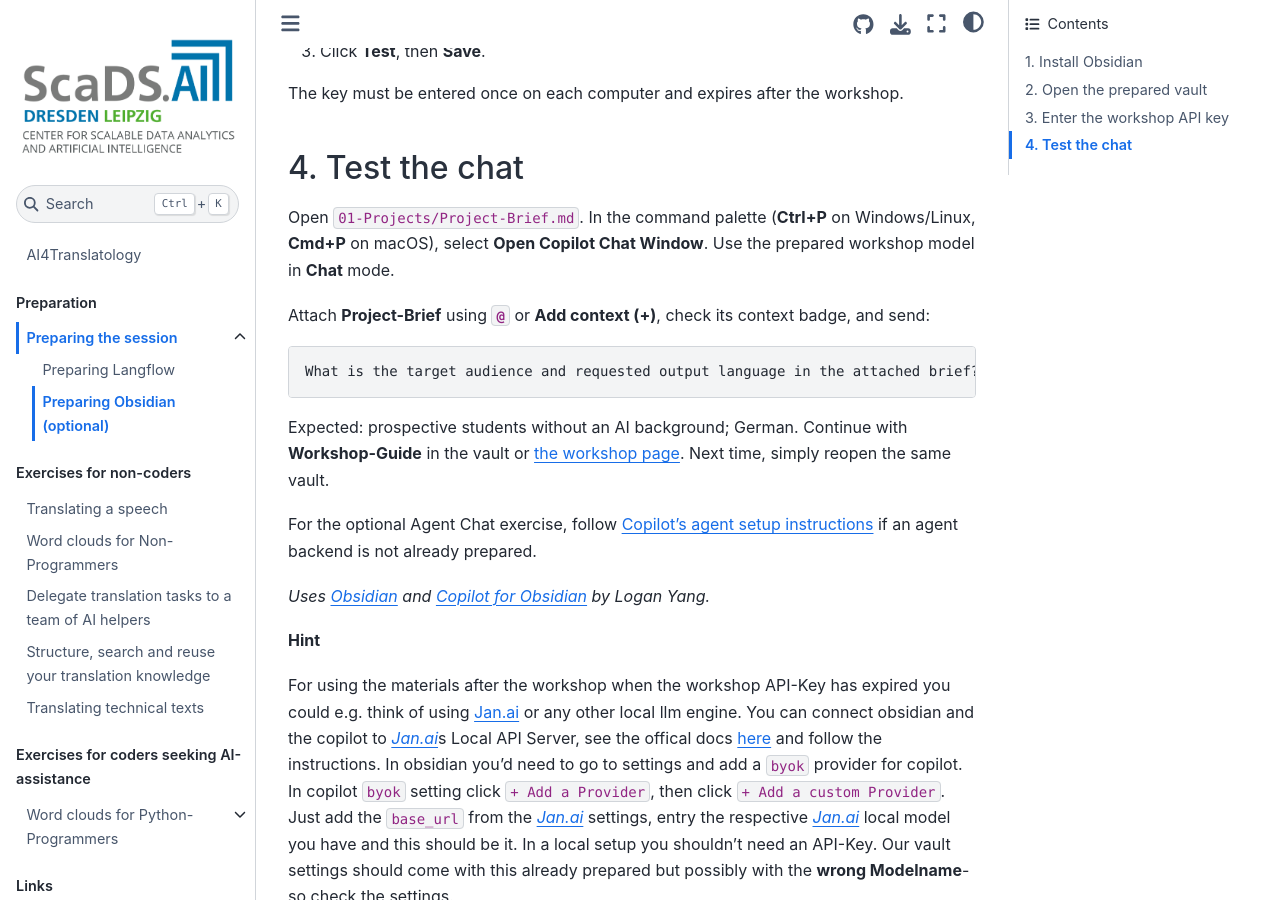
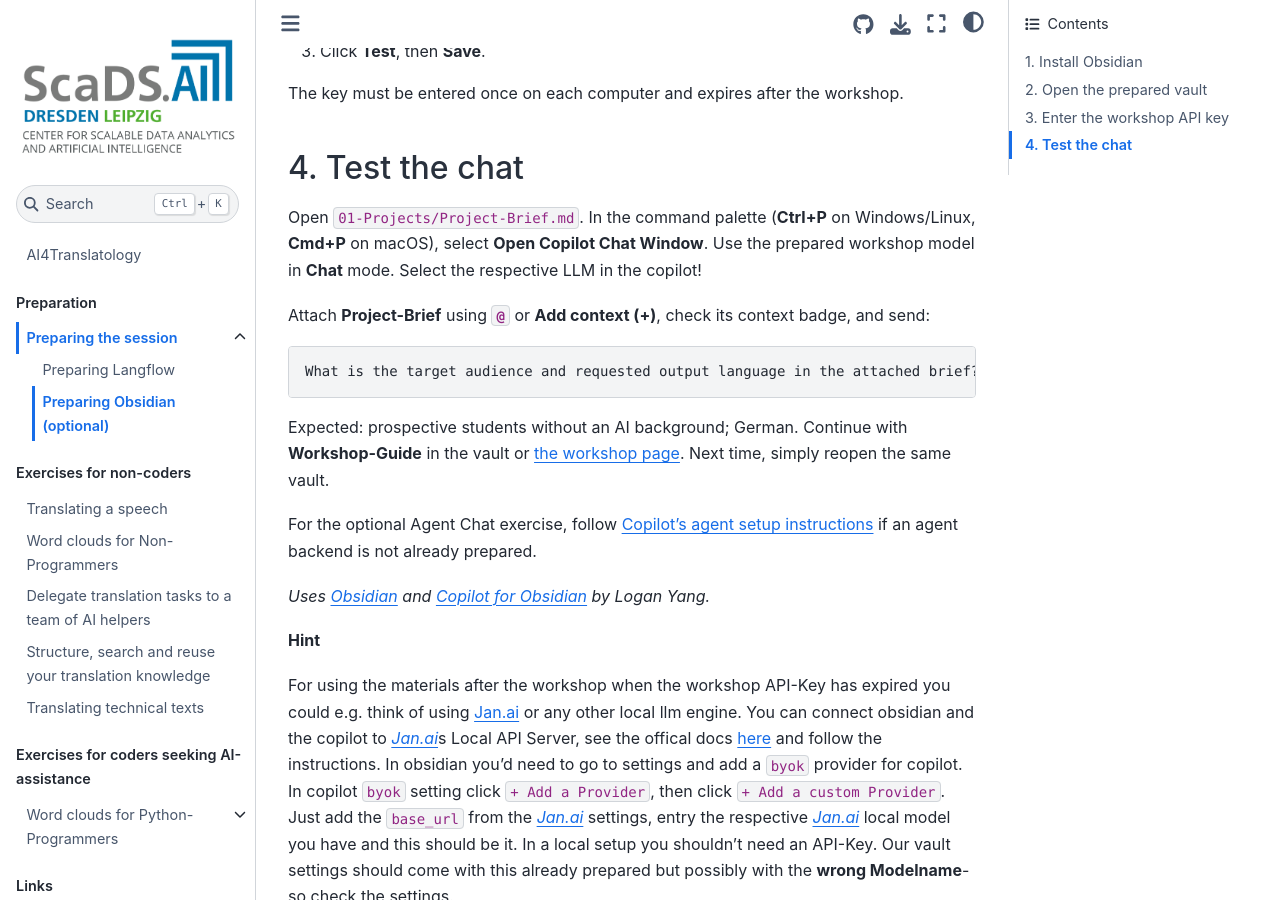
Before and after one commit to ScaDS/ai4translatology-2026, a Jupyter Book: the page built from docs/obsidian-setup.md, in a window 1280 px wide and 900 px high, scrolled down 733 px. Built offline with Jupyter Book 1.0.4 settings and Sphinx 7.4.7 and the Sphinx Book theme 1.1.4, drawn with Linux system fonts in a browser that asks for light colours; pages that are not in the unit, such as notebooks, are missing from menus.

Commit message:
Update obsidian-setup.md

```diff
--- a/docs/obsidian-setup.md
+++ b/docs/obsidian-setup.md
@@ -30,7 +30,7 @@
 
 Open `01-Projects/Project-Brief.md`. In the command palette (**Ctrl+P** on
 Windows/Linux, **Cmd+P** on macOS), select **Open Copilot Chat Window**.
-Use the prepared workshop model in **Chat** mode.
+Use the prepared workshop model in **Chat** mode. Select the respective LLM in the copilot!
 
 Attach **Project-Brief** using **`@`** or **Add context (+)**, check its context
 badge, and send:
```
